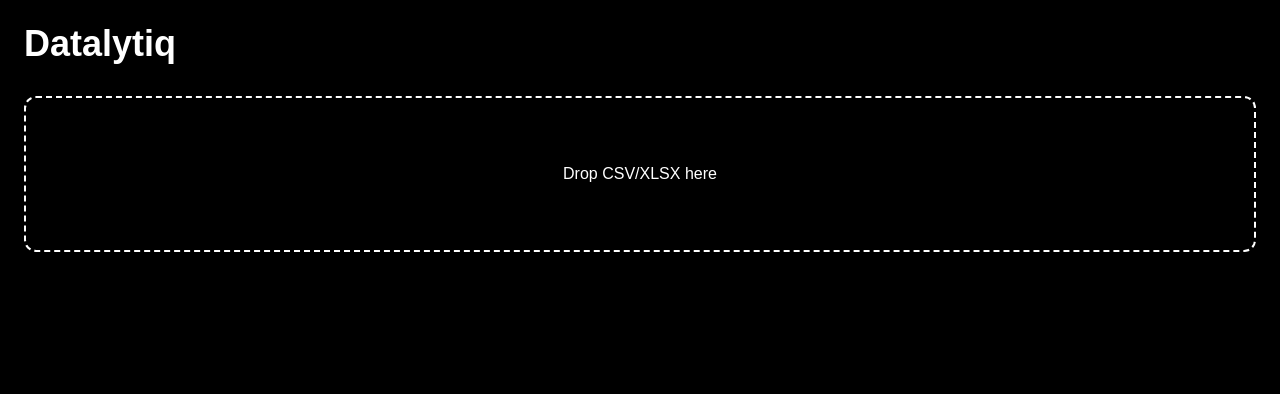
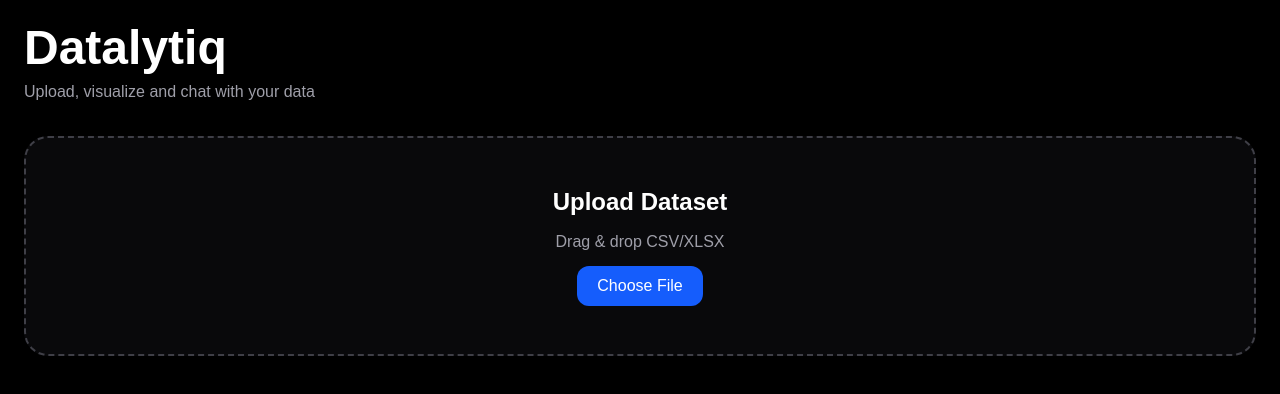
Before and after one commit to yashyvs/Datalytiq, a Next.js app in the folder frontend/: page / in a window 1280 px wide. Shown: the top 394 px of the page. Built offline with nearby package versions, Linux system fonts and the light colour scheme.

Commit message:
added-graph-feature-selection-using-ai

```diff
--- a/frontend/app/page.tsx
+++ b/frontend/app/page.tsx
@@ -1,24 +1,38 @@
 "use client";
 
 import { useState } from "react";
+
+import UploadBox from "@/components/UploadBox";
 import SummaryPanel from "@/components/SummaryPanel";
-import UploadBox from "@/components/UploadBox";
-import api from "@/services/api";
-import GraphPanel from "@/components/GraphPanel"
+import GraphPanel from "@/components/GraphPanel";
 import ChatPanel from "@/components/ChatPanel";
 import InsightPanel from "@/components/InsightPanel";
 
+import api from "@/services/api";
+
 export default function Home() {
-  const [data, setData] = useState(null);
+  const [data, setData] = useState<any>(null);
 
-  async function handleUpload(file: any) {
+  const [loading, setLoading] = useState(false);
+
+  async function handleUpload(file: File) {
     const formData = new FormData();
 
     formData.append("file", file);
 
+    setLoading(true);
+
+    try {
       const response = await api.post("/upload", formData);
 
       setData(response.data);
+    } catch (error) {
+      console.log(error);
+
+      alert("Upload failed");
+    } finally {
+      setLoading(false);
+    }
   }
 
   return (
@@ -30,17 +44,32 @@
       p-6
       "
     >
+      <div
+        className="
+        max-w-[1600px]
+        mx-auto
+        "
+      >
         <h1
           className="
-text-4xl
+          text-5xl
           font-bold
-mb-8
+          mb-2
           "
         >
           Datalytiq
         </h1>
 
-      <UploadBox onUpload={handleUpload} />
+        <p
+          className="
+          text-zinc-400
+          mb-8
+          "
+        >
+          Upload, visualize and chat with your data
+        </p>
+
+        <UploadBox onUpload={handleUpload} loading={loading} />
 
         {data && (
           <div
@@ -51,7 +80,7 @@
               mt-8
               "
           >
-          {/* LEFT */}
+            {/* LEFT SIDE */}
 
             <div
               className="
@@ -66,7 +95,7 @@
               <GraphPanel graph={data.graph} />
             </div>
 
-          {/* RIGHT */}
+            {/* RIGHT SIDE */}
 
             <div
               className="
@@ -74,7 +103,6 @@
                 sticky
                 top-4
                 self-start
-h-[90vh]
                 "
             >
               <ChatPanel />
@@ -82,5 +110,6 @@
           </div>
         )}
       </div>
+    </div>
   );
 }
--- a/frontend/components/SummaryPanel.tsx
+++ b/frontend/components/SummaryPanel.tsx
@@ -58,7 +58,7 @@
       />
 
       {openSection === "preview" && (
-        <div className="mt-3 bg-zinc-900 rounded-2xl p-4 overflow-auto">
+        <div className="mt-3 mb-3 bg-zinc-900 rounded-2xl p-4 overflow-auto">
           <table className="w-full text-sm">
             <thead>
               <tr>
--- a/frontend/components/UploadBox.tsx
+++ b/frontend/components/UploadBox.tsx
@@ -2,12 +2,13 @@
 
 import { useDropzone } from "react-dropzone";
 
-export default function UploadBox({
-  onUpload,
-}: {
+type Props = {
   onUpload: (file: File) => void;
-}) {
-  const { getRootProps, getInputProps } = useDropzone({
+  loading?: boolean;
+};
+
+export default function UploadBox({ onUpload, loading = false }: Props) {
+  const { getRootProps, getInputProps, isDragActive } = useDropzone({
     accept: {
       "text/csv": [".csv"],
 
@@ -16,26 +17,72 @@
       ],
     },
 
+    multiple: false,
+
     onDrop: (files) => {
-      onUpload(files[0]);
+      if (files.length > 0) {
+        onUpload(files[0]);
+      }
     },
   });
 
   return (
     <div
       {...getRootProps()}
-      className="
-border-2
-border-dashed
-rounded-xl
-p-16
-text-center
-cursor-pointer
-"
+      className={`
+
+      border-2
+      border-dashed
+      rounded-3xl
+      p-12
+      text-center
+      cursor-pointer
+      transition-all
+      bg-zinc-950
+
+      ${isDragActive ? "border-blue-500 scale-[1.01]" : "border-zinc-700"}
+
+      `}
     >
       <input {...getInputProps()} />
 
-      <p>Drop CSV/XLSX here</p>
+      <div className="space-y-3">
+        <h2 className="text-2xl font-semibold text-white">Upload Dataset</h2>
+
+        <p className="text-zinc-400">Drag & drop CSV/XLSX</p>
+
+        {loading ? (
+          <div className="space-y-3">
+            <div
+              className="
+              w-8
+              h-8
+              border-4
+              border-blue-500
+              border-t-transparent
+              rounded-full
+              animate-spin
+              mx-auto
+              "
+            />
+
+            <p className="text-blue-400">Analyzing Dataset...</p>
+          </div>
+        ) : (
+          <button
+            className="
+            bg-blue-600
+            px-5
+            py-2
+            rounded-xl
+            text-white
+            hover:bg-blue-700
+            "
+          >
+            Choose File
+          </button>
+        )}
+      </div>
     </div>
   );
 }
```
Also changed, not shown: 1 other file (tests, documents, lock files or other folders). Lines whose indentation alone changed are shown as unchanged.
